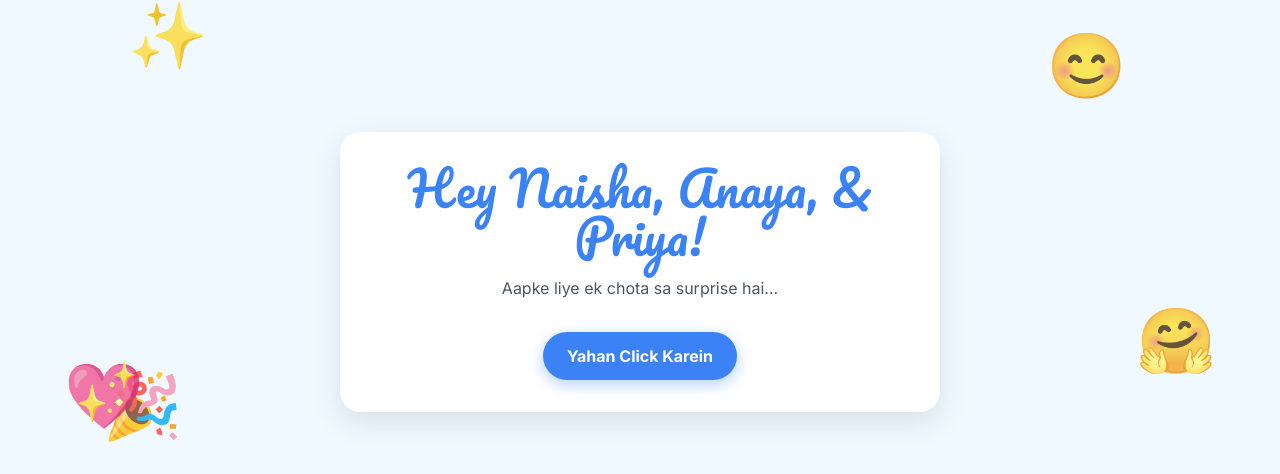
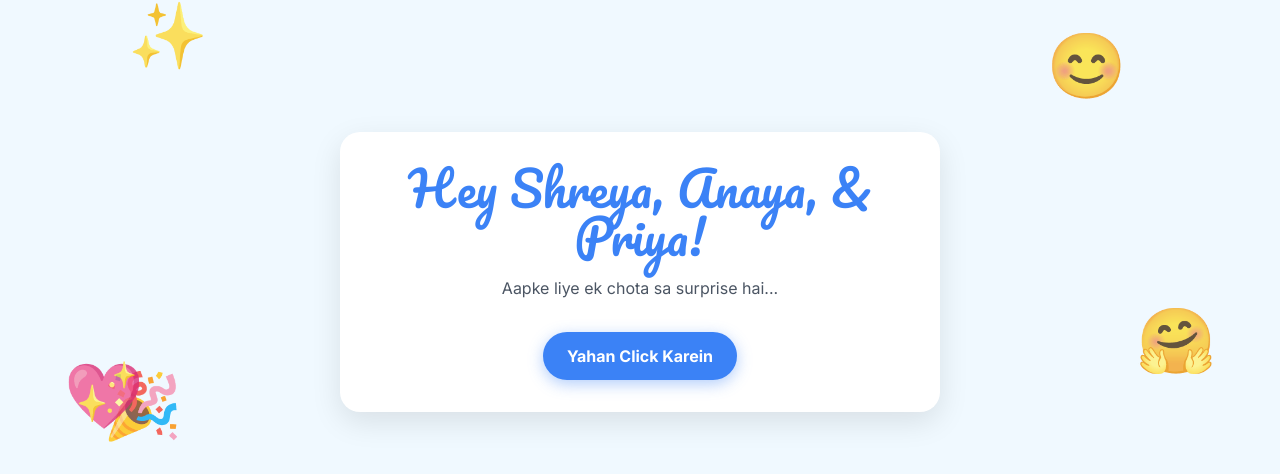
Before and after one commit to vipin-data/friendship-day, a plain HTML site: page index.html in a window 1280 px wide. Shown: the part 128-602 px from the top of the page. Drawn offline with nearby package versions, Linux system fonts and the light colour scheme.

Commit message:
Update index.html

```diff
--- a/index.html
+++ b/index.html
@@ -113,7 +113,7 @@
         Your browser does not support the audio element.
     </audio>
 
-    <div class="watermark">Vipin</div>
+    <div class="watermark">tani</div>
 
     <div class="sticker" style="top: 15%; left: 10%; transform: rotate(-15deg);">✨</div>
     <div class="sticker" style="top: 20%; right: 12%; transform: rotate(20deg); animation-delay: 3s;">😊</div>
@@ -124,7 +124,7 @@
 
     <div class="card">
         <div id="initialView" class="page">
-            <h1 class="font-pacifico text-4xl md:text-5xl text-blue-500">Hey Naisha, Anaya, & Priya!</h1>
+            <h1 class="font-pacifico text-4xl md:text-5xl text-blue-500">Hey Shreya, Anaya, & Priya!</h1>
             <p class="text-gray-600 mt-4">Aapke liye ek chota sa surprise hai...</p>
             <button id="revealButton" class="nav-button">Yahan Click Karein</button>
         </div>
@@ -174,9 +174,9 @@
         <div id="page-final" class="page">
             <h1 class="font-pacifico text-4xl md:text-5xl text-blue-500">To My Unforgettable Friends</h1>
             <p class="mt-4 text-gray-700 text-lg">Distance means so little when friends mean so much. Thank you for every laugh, every piece of advice, and for being my rock.</p>
-            <p class="mt-4 text-gray-700 text-lg">Happy Friendship Day, Naisha, Anaya, and Priya! Here's to another year of our amazing bond, and to all the adventures that are waiting for us.</p>
+            <p class="mt-4 text-gray-700 text-lg">Happy Friendship Day, Shreya, Anaya, and Priya! Here's to another year of our amazing bond, and to all the adventures that are waiting for us.</p>
             <p class="mt-6 text-blue-500 font-semibold text-2xl">Friends forever ❤️</p>
-            <p class="mt-8 text-gray-600 font-semibold text-lg">Your friend,<br>Vipin</p>
+            <p class="mt-8 text-gray-600 font-semibold text-lg">Your friend,<br>Tani</p>
         </div>
     </div>
 
```
